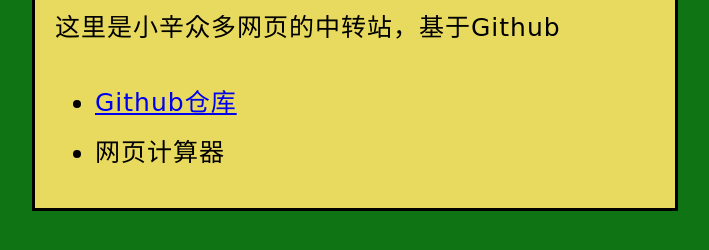
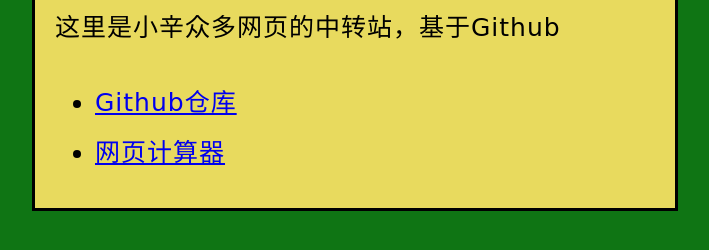
Before and after one commit to xjn6666/xjn6666.github.io, a plain HTML site: page index.html in a window 1280 px wide. Shown: the part 452-702 px from the top of the page, without its empty margins (285-994 px from the left). Drawn offline with Linux system fonts and the light colour scheme; a web font is replaced by a local one.

Commit message:
添加网页计算器超链接

```diff
--- a/index.html
+++ b/index.html
@@ -19,7 +19,7 @@
 		<p>这里是小辛众多网页的中转站，基于Github</p>
 		<ul>
 			<li><a href="https://github.com/xjn6666">Github仓库</a></li>
-			<li>网页计算器</li>
+			<li><a href="https://htmlpreview.github.io/?https://github.com/xjn6666/xjn6666.github.io/blob/master/otherpages/web-calculator/index.html">网页计算器</a></li>
 
 		</ul>
 		<!-- <p>详情请参阅<a href="https://github.com/xjn6666">xjn宣言</a></P> -->
```
